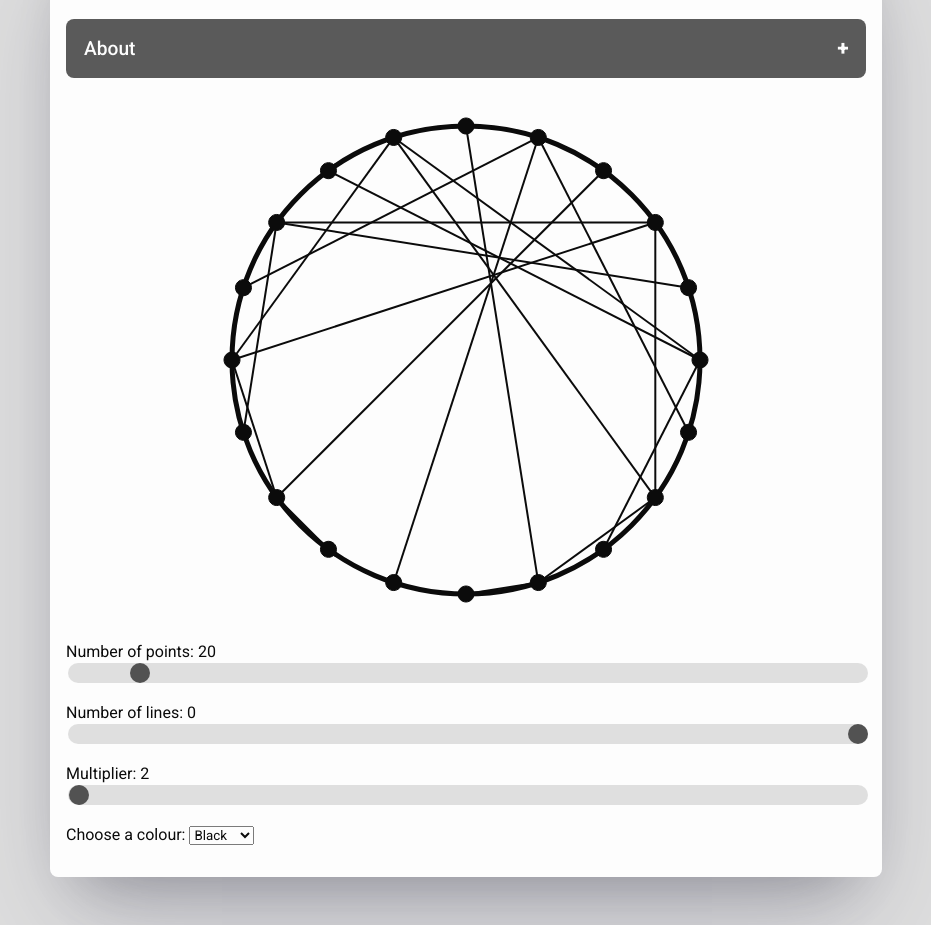
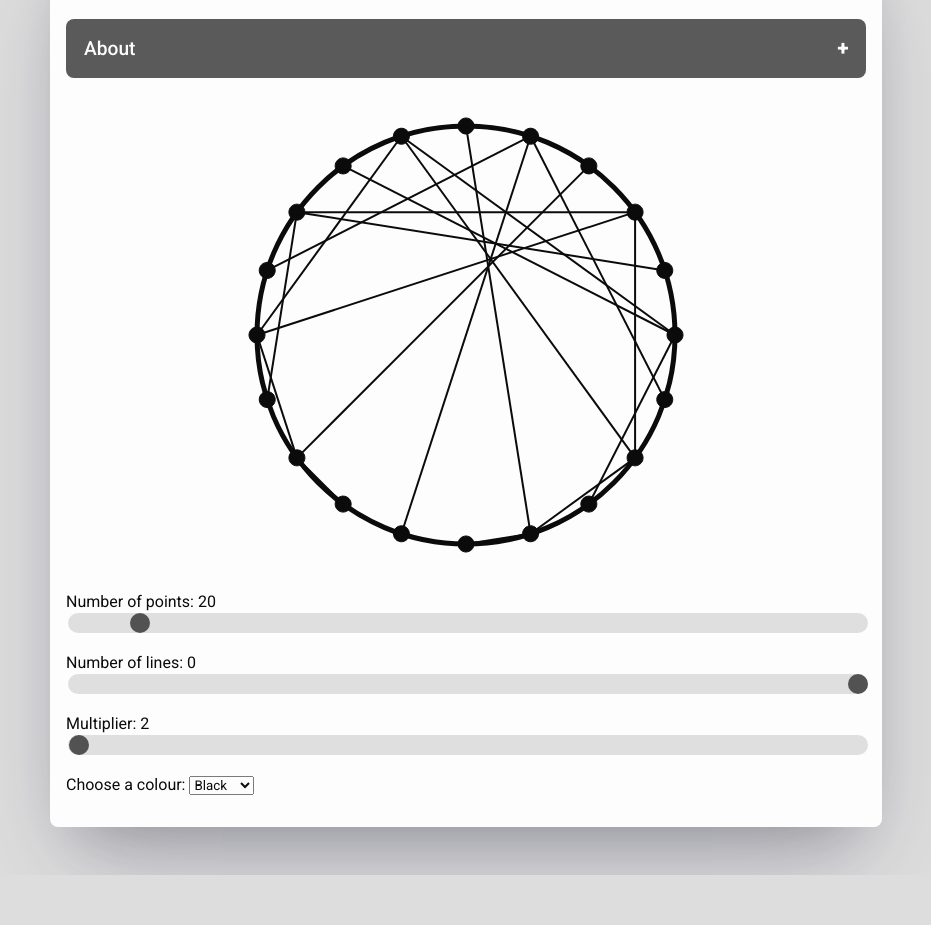
Before and after one commit to wpinrui/circleArt, a plain HTML site: page index.html in a window 1280 px wide. Shown: the part 126-1051 px from the top of the page, without its empty margins (174-1105 px from the left). After the commit the page ends 1001 px from the top, so only its background shows below. Drawn offline with Linux system fonts and the light colour scheme.

Commit message:
Changes to step and size

```diff
--- a/index.html
+++ b/index.html
@@ -55,7 +55,7 @@
       <input type="range" min="0" max="20" value="20" step="1" class="slider" id="num-lines">
       <div style="margin-bottom: 1em;"></div>
       <label id="multiplier-label">Multiplier: 2</label>
-      <input type="range" min="0.4" max="1000" value="2" step="0.2" class="slider" id="multiplier">
+      <input type="range" min="0.5" max="1000" value="2" step="0.5" class="slider" id="multiplier">
       <div style="margin-bottom: 1em;"></div>
      <label for="colors">Choose a colour:</label>
      <select name="colors" id="colors" onchange="handleColor()">
--- a/scripts.js
+++ b/scripts.js
@@ -79,7 +79,7 @@ function drawLine(container, index, color = "black") {
   }
 }
 
-function resize(container, id, max = 500) {
+function resize(container, id, max = 450) {
   container.width = Math.min(max, window.innerWidth - 48);
   container.height = Math.min(window.innerHeight - 48, container.width);
   container.c_x = container.width / 2;
```
